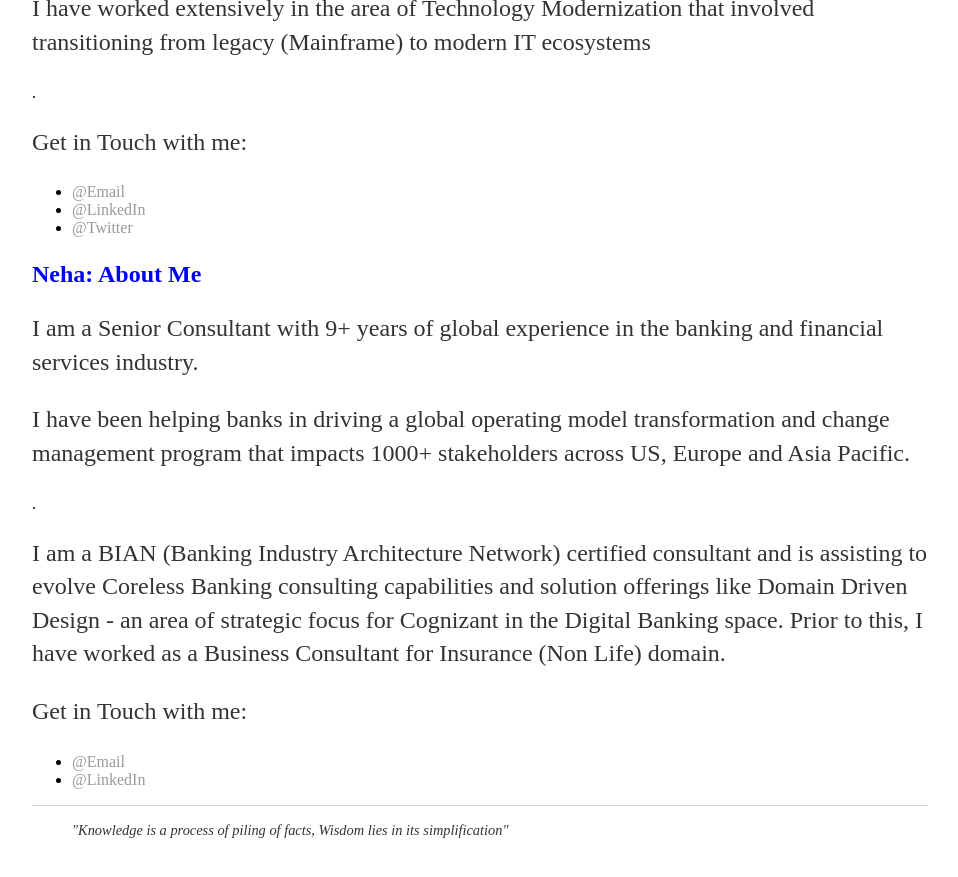
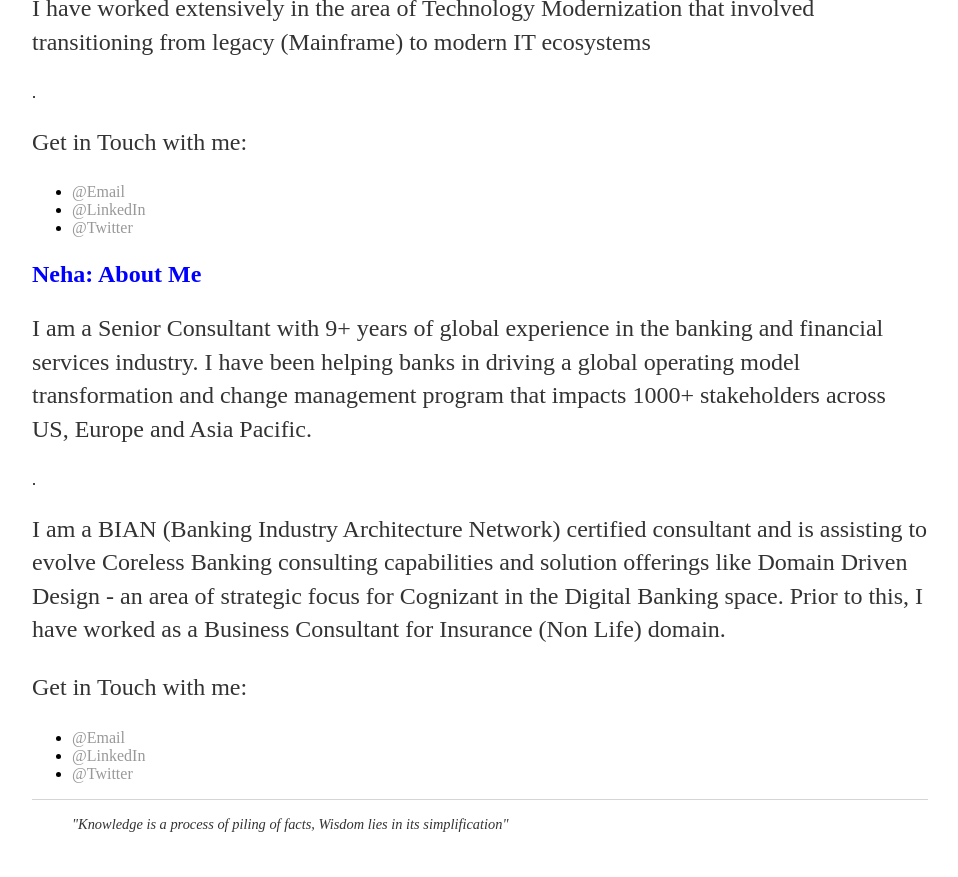
Before and after one commit to finuntech/finuntech.github.io, a Jekyll site: the page built from profile/index.html, in a window 1280 px wide and 900 px high, scrolled down 1127 px. Shown: the top 877 px of the window, without its empty margins (160-1118 px from the left). Built offline with Jekyll 4.4.1, drawn with Linux system fonts in a browser that asks for light colours.

Commit message:
Update index.html

```diff
--- a/profile/index.html
+++ b/profile/index.html
@@ -19,6 +19,7 @@ title: The UnTech Blog
 	</ul>
 	<p></p>
 	<p></p>
+	<p></p>
 	<h2 style="color:blue"> Akshaya Bhargava : About Me </h2>
 	<p>I work in the areas of IT strategy and architecture. I collaboratw with client's business and IT Leads to create technology or system improvement roadmaps, develop initiatives, programs, and projects, analyzing system portfolio and architecture, and developing business cases for the system and architecture improvements.</p>
 	<p>I have worked extensively in the area of Technology Modernization that involved transitioning from legacy (Mainframe) to modern IT ecosystems </p>.
@@ -30,12 +31,14 @@ title: The UnTech Blog
 	</ul>
 	<p> </p>
 	<p> </p>
+	<p> </p>
 	<h2 style="color:blue"> Neha: About Me </h2>
-	<p>I am a Senior Consultant with 9+ years of global experience in the banking and financial services industry.</p>
-	<p>I have been helping banks in driving a global operating model transformation and change management program that impacts 1000+ stakeholders across US, Europe and Asia Pacific.</p>.
+	<p>I am a Senior Consultant with 9+ years of global experience in the banking and financial services industry. I have been helping banks in driving a global operating model transformation and change management program that impacts 1000+ stakeholders across US, Europe and Asia Pacific.</p>.
 	<p>I am a BIAN (Banking Industry Architecture Network) certified consultant and is assisting to evolve Coreless Banking consulting capabilities and solution offerings like Domain Driven Design - an area of strategic focus for Cognizant in the Digital Banking space. Prior to this, I have worked as a Business Consultant for Insurance (Non Life) domain.</p>
 	<p> Get in Touch with me:</p>
 	<ul>
 	        <li><a href="mailto:neha.ppriya@gmail.com">@Email</a></li>
 		<li><a href="https://www.linkedin.com/in/neha-635a809">@LinkedIn</a></li>
+		<li><a href="https://www.twitter.com/NehaPriya21">@Twitter</a></li>
+	</ul>
 </div><!-- /.blurb -->
```
